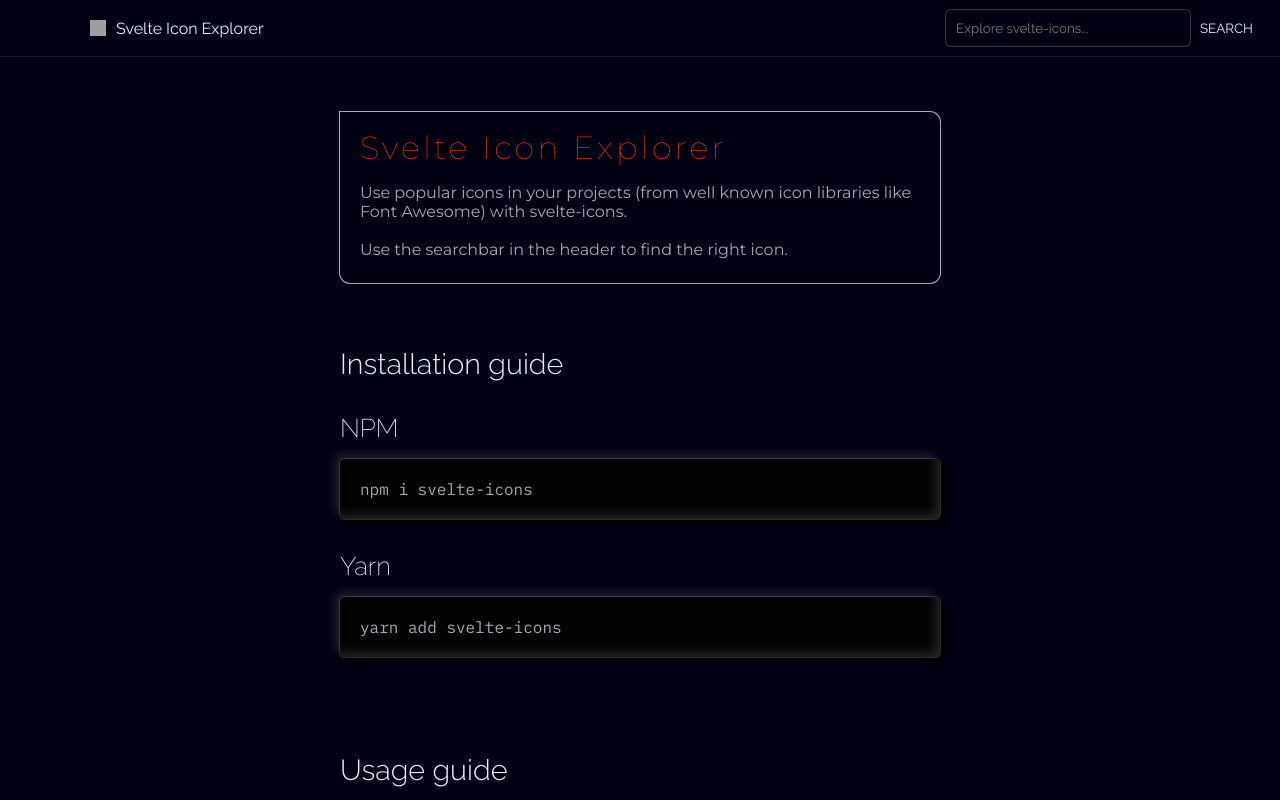
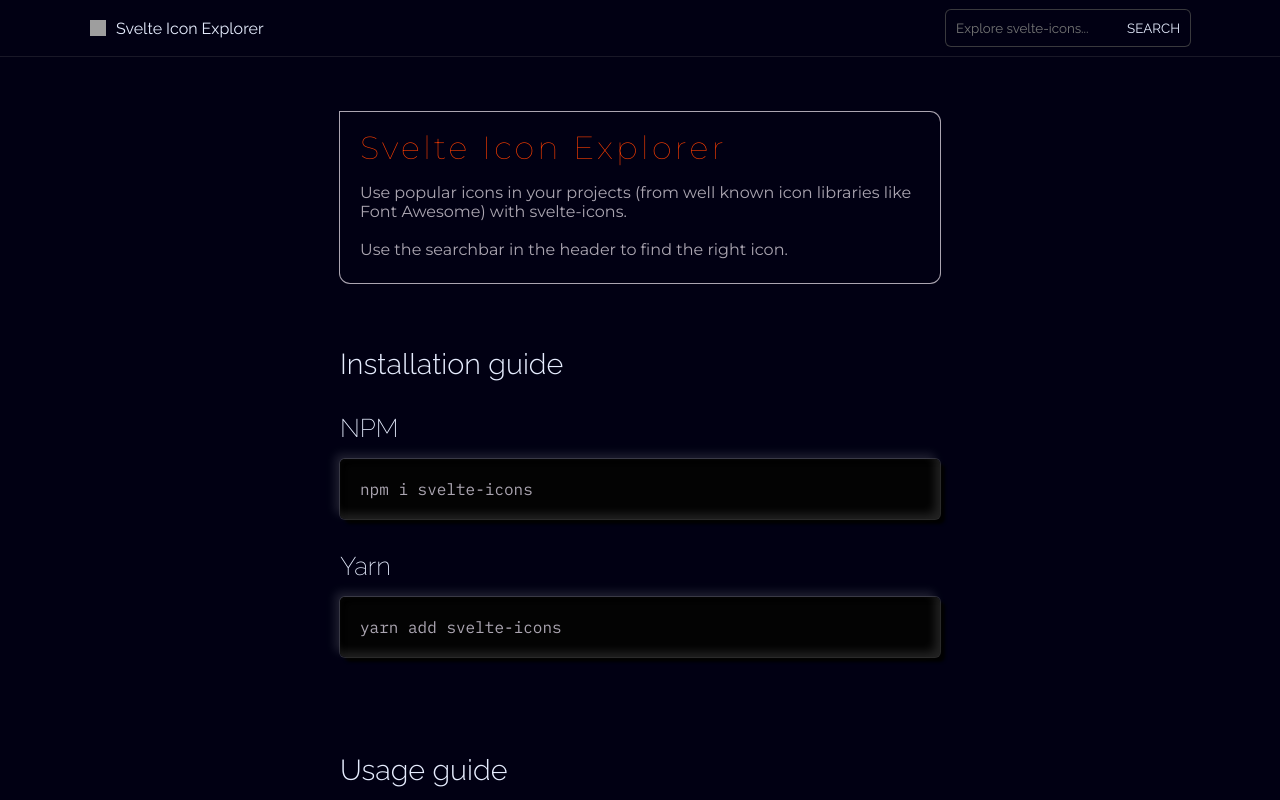
Before and after one commit to JuSellier/Svelte-Icon-Explorer, a Svelte app: page / in a window 1280 px wide. Shown: the top 800 px of the page. Built offline with nearby package versions, Linux system fonts and the light colour scheme; grey boxes are pictures that could not be loaded.

Commit message:
fixed searchbar, button was overflowing form

```diff
--- a/src/components/SearchBar/SearchBar.svelte
+++ b/src/components/SearchBar/SearchBar.svelte
@@ -11,7 +11,8 @@
 
 <style>
   form {
-    display: flex;
+    display: grid;
+    grid-template-columns: 1fr auto;
     align-items: stretch;
     min-width: 100px;
     border-radius: 5px;
```
